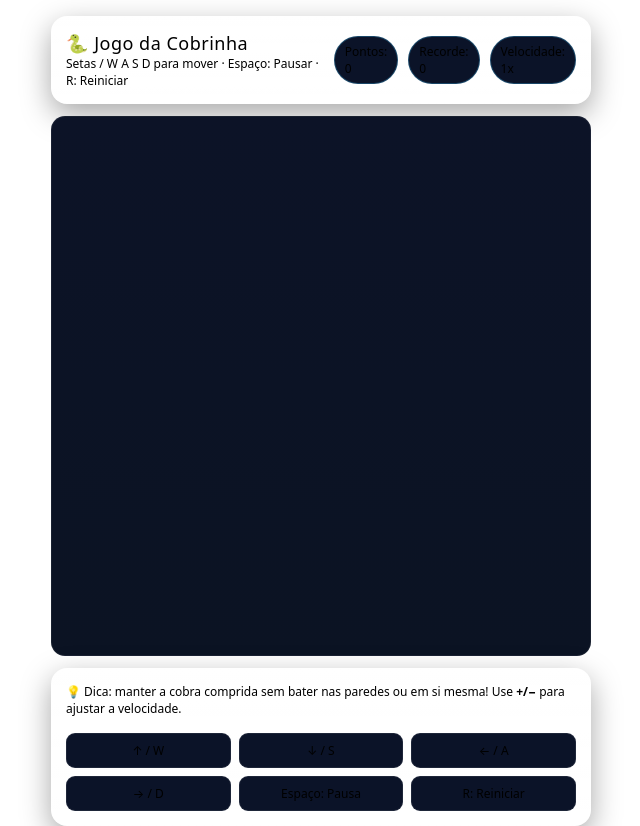
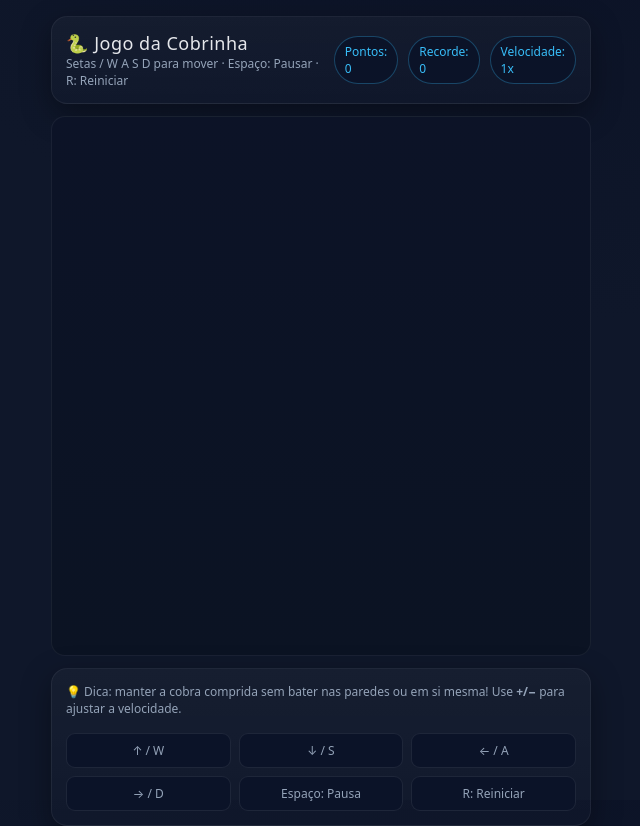
Before and after one commit to DrWisWis/snake-game, a plain HTML site: page index.html in a window 1280 px wide. Shown: the whole page, without its empty margins (319-959 px from the left). Drawn offline with Linux system fonts and the light colour scheme.

Commit message:
arrumando detalhes

```diff
--- a/style.css
+++ b/style.css
@@ -1,3 +1,13 @@
+:root {
+      --bg: #0f172a;      /* slate-900 */
+      --panel: #111827;   /* gray-900 */
+      --accent: #22c55e;  /* green-500 */
+      --accent-2: #38bdf8;/* sky-400 */
+      --grid: #1f2937;    /* gray-800 */
+      --text: #e5e7eb;    /* gray-200 */
+      --muted: #94a3b8;   /* slate-400 */
+      --danger: #ef4444;  /* red-500 */
+    }
 * {
     box-sizing: border-box;
 }
```
